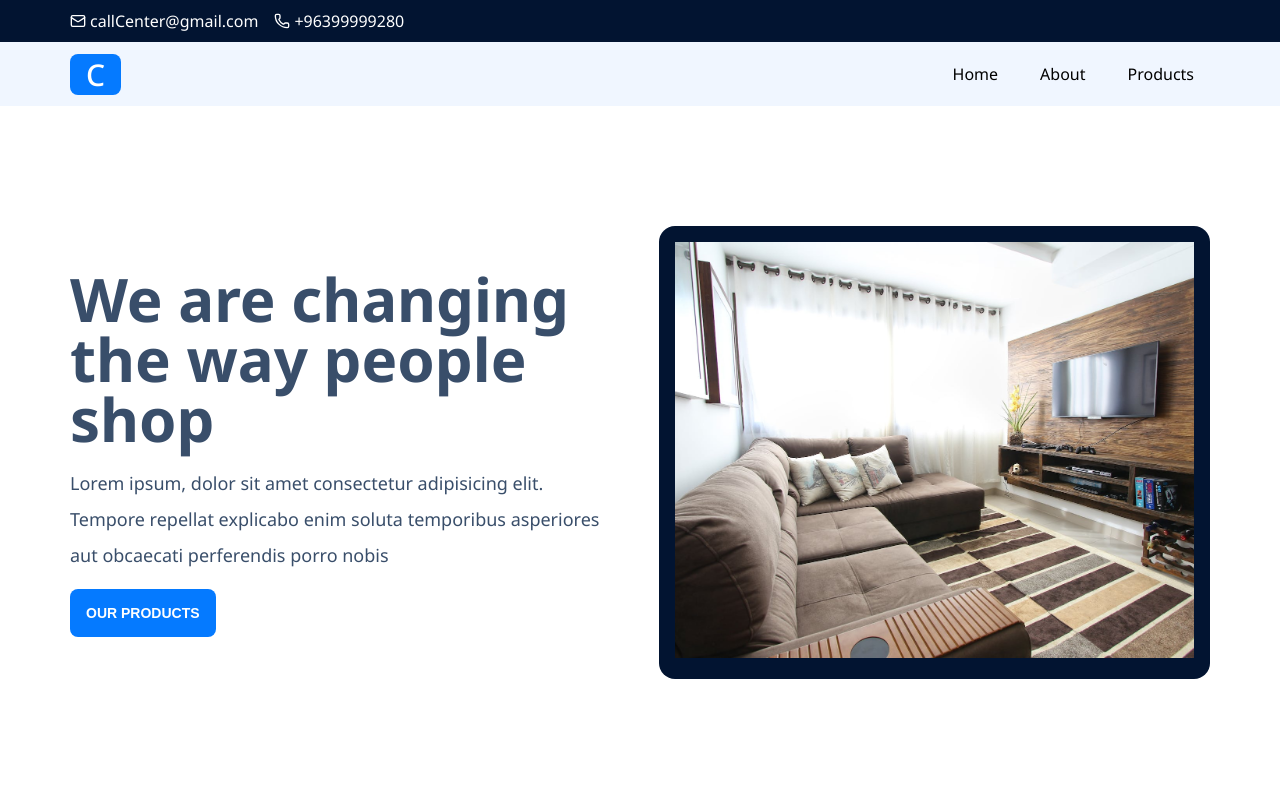
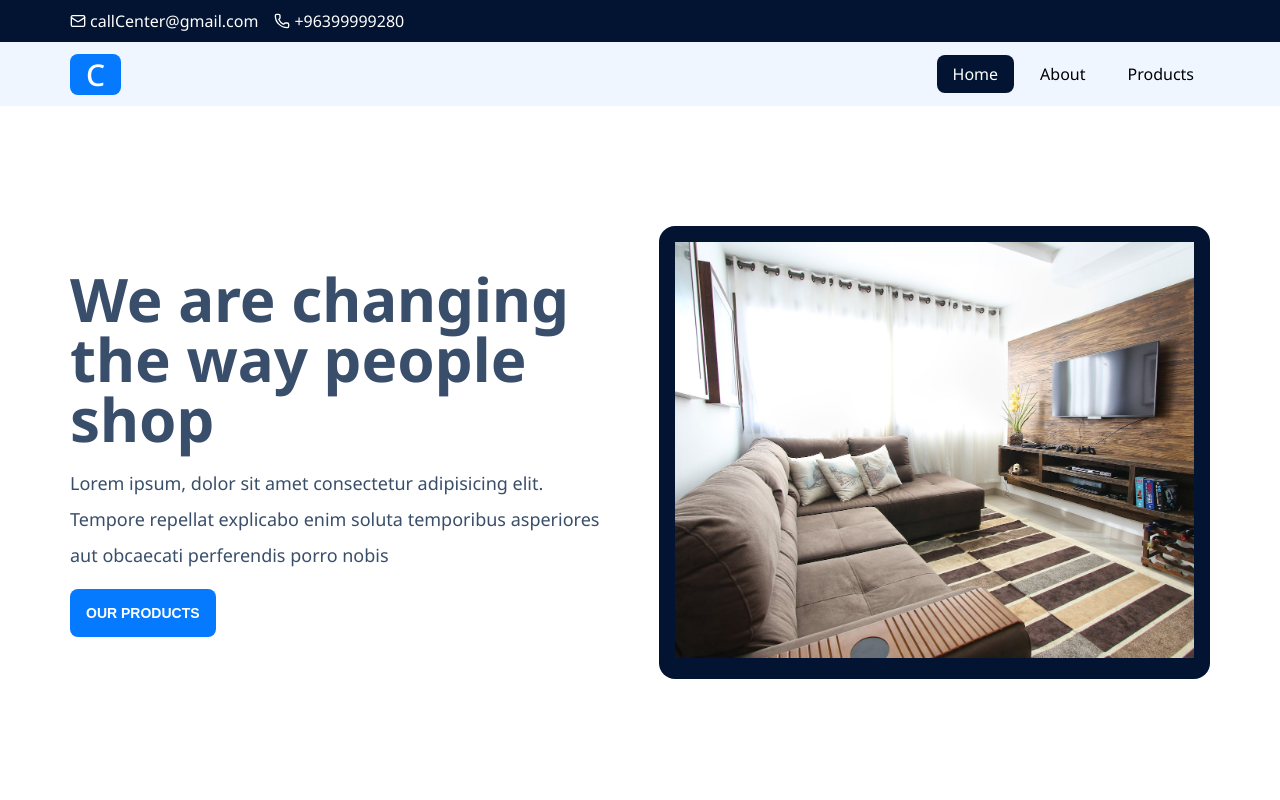
Before and after one commit to solaf10/e-commerceVue, a Vue app: page / in a window 1280 px wide. Shown: the top 800 px of the page. Built offline with nearby package versions, Linux system fonts and the light colour scheme.

Commit message:
f/router-link

```diff
--- a/src/components/PageNav.vue
+++ b/src/components/PageNav.vue
@@ -3,7 +3,9 @@
     <div class="container">
       <div class="logo">C</div>
       <ul class="links">
-        <li v-for="link in links" :key="link.id" class="link">{{ link.title }}</li>
+        <li v-for="link in links" :key="link.id">
+          <router-link class="link" :to="link.path">{{ link.title }}</router-link>
+        </li>
       </ul>
     </div>
   </nav>
@@ -56,8 +58,13 @@ nav {
         color: inherit;
         transition: 0.3s;
         cursor: pointer;
+        text-decoration: none;
       }
-      .link:hover {
+      .router-link-exact-active {
+        color: white;
+        background-color: var(--main-bg-bright);
+      }
+      .link:not(.router-link-exact-active):hover {
         background-color: #dee5f0;
       }
     }
```
